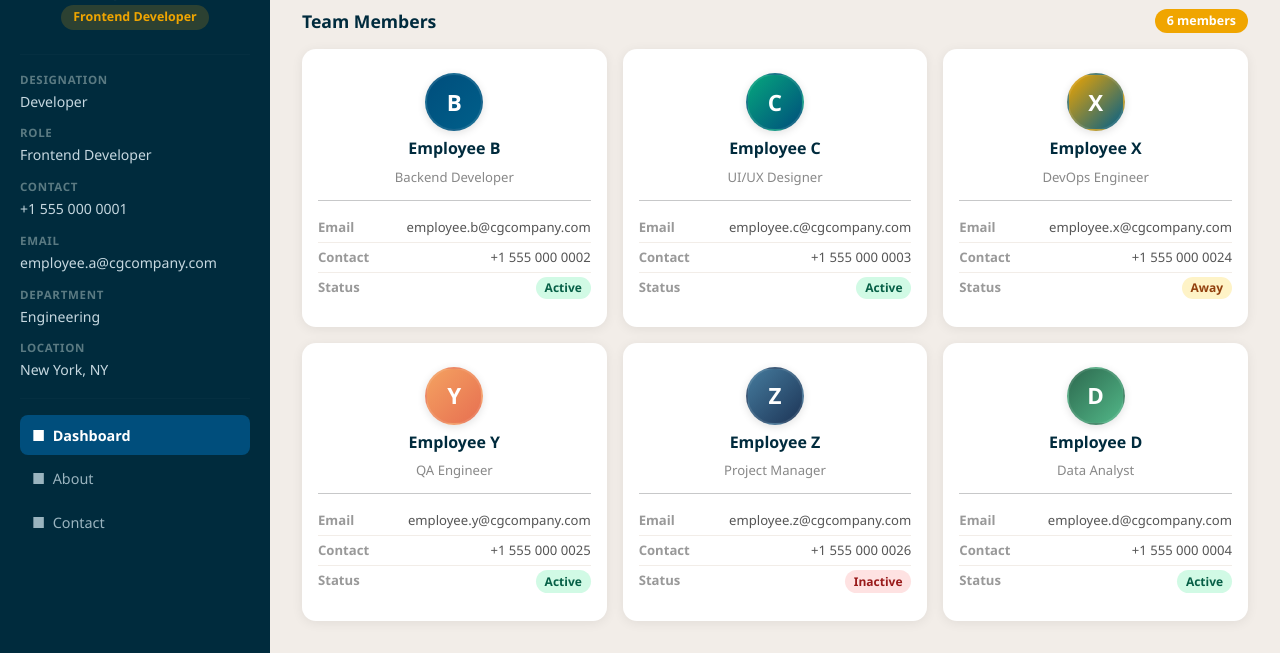
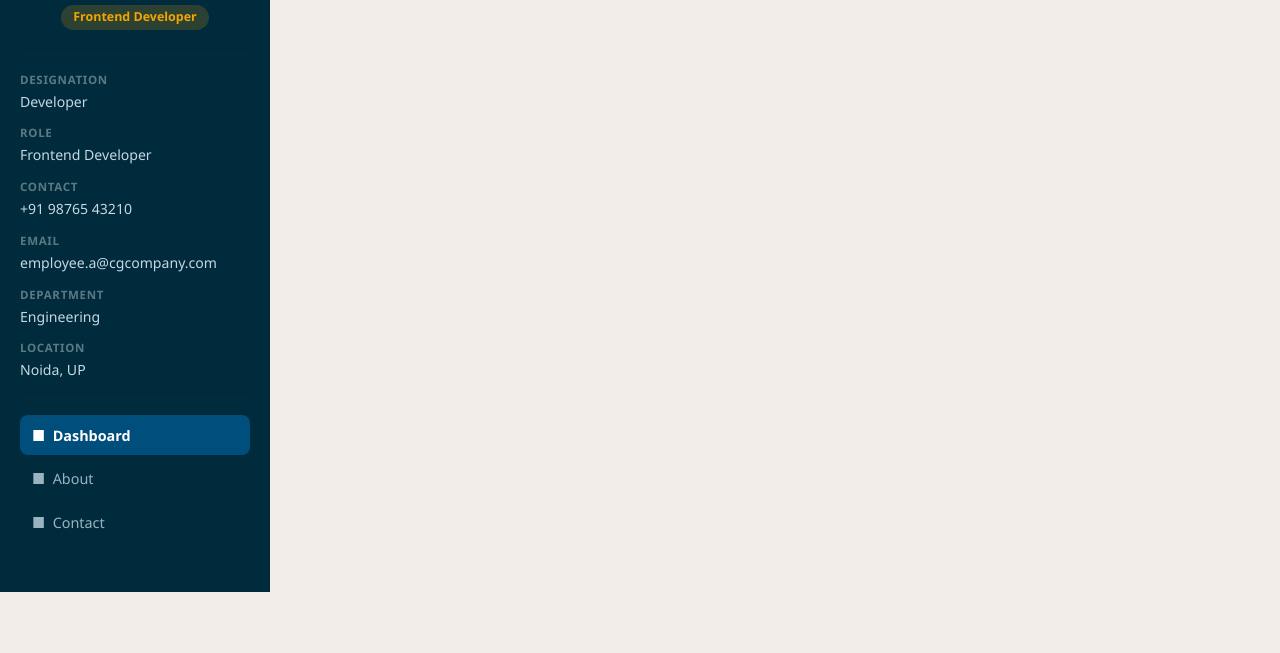
Before and after one commit to ArthCGI/HTML-CSS-BOOTCAMP, a plain HTML site: page dashboard.html in a window 1280 px wide. Shown: the part 208-861 px from the top of the page. After the commit the page ends 800 px from the top, so only its background shows below. Drawn offline with nearby package versions, Linux system fonts and the light colour scheme.

Commit message:
final touch

```diff
--- a/dashboard.html
+++ b/dashboard.html
@@ -46,7 +46,7 @@
         </li>
         <li>
           <span class="db-info-label">Contact</span>
-          <span class="db-info-value">+1 555 000 0001</span>
+          <span class="db-info-value">+91 98765 43210</span>
         </li>
         <li>
           <span class="db-info-label">Email</span>
@@ -58,7 +58,7 @@
         </li>
         <li>
           <span class="db-info-label">Location</span>
-          <span class="db-info-value">New York, NY</span>
+          <span class="db-info-value">Noida, UP</span>
         </li>
       </ul>
 
@@ -111,118 +111,6 @@
         </div>
       </div>
 
-      <!-- Section Heading -->
-      <div class="d-flex align-items-center justify-content-between mb-3">
-        <h4 class="db-section-title mb-0">Team Members</h4>
-        <span class="db-count-pill">6 members</span>
-      </div>
-
-      <!-- Employee Cards -->
-      <div class="row g-3">
-
-        <!-- Employee B -->
-        <div class="col-12 col-sm-6 col-xl-4">
-          <div class="card db-emp-card h-100">
-            <div class="card-body d-flex flex-column align-items-center text-center gap-2 py-4">
-              <div class="db-avatar db-avatar-sm db-color-b">B</div>
-              <h6 class="db-emp-name mb-0">Employee B</h6>
-              <span class="db-emp-role">Backend Developer</span>
-              <hr class="w-100 my-1" />
-              <div class="db-emp-details w-100">
-                <div class="db-emp-row"><span>Email</span><span>employee.b@cgcompany.com</span></div>
-                <div class="db-emp-row"><span>Contact</span><span>+1 555 000 0002</span></div>
-                <div class="db-emp-row"><span>Status</span><span class="db-status db-status-active">Active</span></div>
-              </div>
-            </div>
-          </div>
-        </div>
-
-        <!-- Employee C -->
-        <div class="col-12 col-sm-6 col-xl-4">
-          <div class="card db-emp-card h-100">
-            <div class="card-body d-flex flex-column align-items-center text-center gap-2 py-4">
-              <div class="db-avatar db-avatar-sm db-color-c">C</div>
-              <h6 class="db-emp-name mb-0">Employee C</h6>
-              <span class="db-emp-role">UI/UX Designer</span>
-              <hr class="w-100 my-1" />
-              <div class="db-emp-details w-100">
-                <div class="db-emp-row"><span>Email</span><span>employee.c@cgcompany.com</span></div>
-                <div class="db-emp-row"><span>Contact</span><span>+1 555 000 0003</span></div>
-                <div class="db-emp-row"><span>Status</span><span class="db-status db-status-active">Active</span></div>
-              </div>
-            </div>
-          </div>
-        </div>
-
-        <!-- Employee X -->
-        <div class="col-12 col-sm-6 col-xl-4">
-          <div class="card db-emp-card h-100">
-            <div class="card-body d-flex flex-column align-items-center text-center gap-2 py-4">
-              <div class="db-avatar db-avatar-sm db-color-x">X</div>
-              <h6 class="db-emp-name mb-0">Employee X</h6>
-              <span class="db-emp-role">DevOps Engineer</span>
-              <hr class="w-100 my-1" />
-              <div class="db-emp-details w-100">
-                <div class="db-emp-row"><span>Email</span><span>employee.x@cgcompany.com</span></div>
-                <div class="db-emp-row"><span>Contact</span><span>+1 555 000 0024</span></div>
-                <div class="db-emp-row"><span>Status</span><span class="db-status db-status-away">Away</span></div>
-              </div>
-            </div>
-          </div>
-        </div>
-
-        <!-- Employee Y -->
-        <div class="col-12 col-sm-6 col-xl-4">
-          <div class="card db-emp-card h-100">
-            <div class="card-body d-flex flex-column align-items-center text-center gap-2 py-4">
-              <div class="db-avatar db-avatar-sm db-color-y">Y</div>
-              <h6 class="db-emp-name mb-0">Employee Y</h6>
-              <span class="db-emp-role">QA Engineer</span>
-              <hr class="w-100 my-1" />
-              <div class="db-emp-details w-100">
-                <div class="db-emp-row"><span>Email</span><span>employee.y@cgcompany.com</span></div>
-                <div class="db-emp-row"><span>Contact</span><span>+1 555 000 0025</span></div>
-                <div class="db-emp-row"><span>Status</span><span class="db-status db-status-active">Active</span></div>
-              </div>
-            </div>
-          </div>
-        </div>
-
-        <!-- Employee Z -->
-        <div class="col-12 col-sm-6 col-xl-4">
-          <div class="card db-emp-card h-100">
-            <div class="card-body d-flex flex-column align-items-center text-center gap-2 py-4">
-              <div class="db-avatar db-avatar-sm db-color-z">Z</div>
-              <h6 class="db-emp-name mb-0">Employee Z</h6>
-              <span class="db-emp-role">Project Manager</span>
-              <hr class="w-100 my-1" />
-              <div class="db-emp-details w-100">
-                <div class="db-emp-row"><span>Email</span><span>employee.z@cgcompany.com</span></div>
-                <div class="db-emp-row"><span>Contact</span><span>+1 555 000 0026</span></div>
-                <div class="db-emp-row"><span>Status</span><span class="db-status db-status-inactive">Inactive</span></div>
-              </div>
-            </div>
-          </div>
-        </div>
-
-        <!-- Employee D -->
-        <div class="col-12 col-sm-6 col-xl-4">
-          <div class="card db-emp-card h-100">
-            <div class="card-body d-flex flex-column align-items-center text-center gap-2 py-4">
-              <div class="db-avatar db-avatar-sm db-color-d">D</div>
-              <h6 class="db-emp-name mb-0">Employee D</h6>
-              <span class="db-emp-role">Data Analyst</span>
-              <hr class="w-100 my-1" />
-              <div class="db-emp-details w-100">
-                <div class="db-emp-row"><span>Email</span><span>employee.d@cgcompany.com</span></div>
-                <div class="db-emp-row"><span>Contact</span><span>+1 555 000 0004</span></div>
-                <div class="db-emp-row"><span>Status</span><span class="db-status db-status-active">Active</span></div>
-              </div>
-            </div>
-          </div>
-        </div>
-
-      </div><!-- /row -->
     </main>
   </div><!-- /db-layout -->
 
--- a/style.css
+++ b/style.css
@@ -1,4 +1,4 @@
-/* ===== Reset & Base ===== */
+===== Reset & Base ===== */
 *, *::before, *::after { box-sizing: border-box; margin: 0; padding: 0; }
 
 body {
@@ -882,15 +882,17 @@ a { text-decoration: none; color: inherit; }
 }
 
 .contact-info-icon {
-  font-size: 1.5rem;
+  font-size: 0.55rem;
   flex-shrink: 0;
-  width: 42px;
-  height: 42px;
-  background: linear-gradient(135deg, rgba(240,165,0,0.12), rgba(0,78,124,0.12));
-  border-radius: 10px;
+  width: 10px;
+  height: 10px;
+  background: #f0a500;
+  border-radius: 50%;
   display: flex;
   align-items: center;
   justify-content: center;
+  color: transparent;
+  margin-top: 6px;
 }
 
 .contact-info-label {
```
Also changed, not shown: about.html (+3 -6 lines), contact.html (+10 -10 lines).
